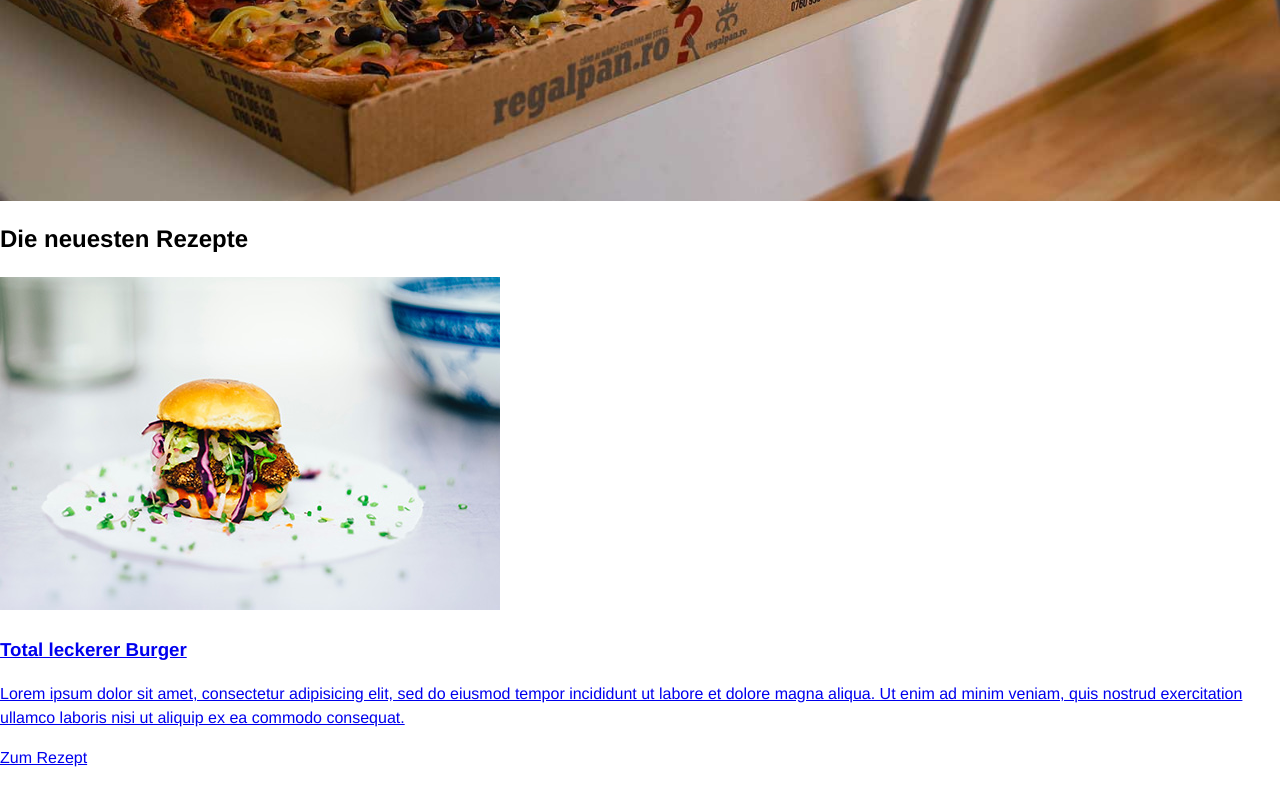
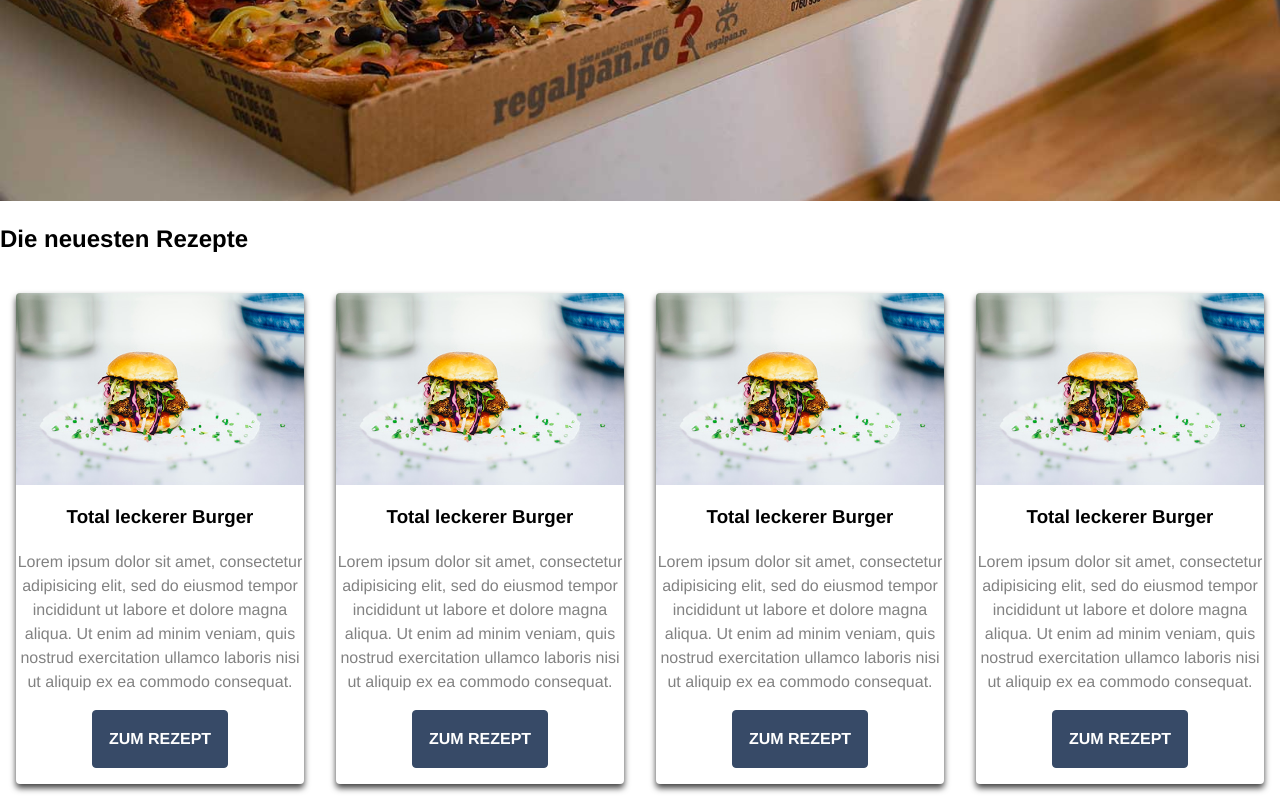
Before and after one commit to wippezorgel/bta-kochen-maerz-2019, a plain HTML site: page index.html in a window 1280 px wide. Shown: the part 599-1399 px from the top of the page. Before the commit the page ends 1369 px from the top, so only its background shows below. Drawn offline with Linux system fonts and the light colour scheme.

Commit message:
4. tag html

```diff
--- a/assets/css/style.css
+++ b/assets/css/style.css
@@ -99,6 +99,51 @@ body{
   color: #374A67;
   font-weight: bold;
   border-radius: 4px;
+}
+
+.card img{
+  width: 100%;
+  display: block;
+}
+
+.card{
+  box-shadow: 0px 4px 6px 0px rgba(0,0,0,0.75);
+  margin: 1rem;
+  text-align: center;
+  padding-bottom: 1rem;
+  border-radius: 4px;
+  overflow: hidden;
+}
+
+.card a{
+  text-decoration: none;
+
+}
+
+.card h3 a{
+  color: #000;
+}
+
+.card p a{
+  color: #828282;
+}
+
+.button-blue{
+  color: #fff;
+  background-color: #374a67;
+  transition: 0.5s;
+  display: inline-block;
+
+}
+
+.button-blue:hover{
+  color: #374a67;
+  background-color: #fff;
+}
 
 
+@media (min-width:768px) {
+  .row{
+    display: flex;
+  }
 }
--- a/index.html
+++ b/index.html
@@ -52,6 +52,11 @@
       <section id="rezepte">
         <h2>Die neuesten Rezepte</h2>
 
+
+        <div class="row">
+
+
+
           <article class="card">
             <a href="#">
               <img src="assets/img/burger.jpg" alt="Burger">
@@ -66,10 +71,65 @@
                 Lorem ipsum dolor sit amet, consectetur adipisicing elit, sed do eiusmod tempor incididunt ut labore et dolore magna aliqua. Ut enim ad minim veniam, quis nostrud exercitation ullamco laboris nisi ut aliquip ex ea commodo consequat.
               </a>
             </p>
-          <a href="#">Zum Rezept</a>
+            <a href="#" class="button button-blue">Zum Rezept</a>
 
           </article>
 
+          <article class="card">
+            <a href="#">
+              <img src="assets/img/burger.jpg" alt="Burger">
+            </a>
+            <h3>
+              <a href="#">
+                Total leckerer Burger
+              </a>
+            </h3>
+            <p>
+              <a href="#">
+                Lorem ipsum dolor sit amet, consectetur adipisicing elit, sed do eiusmod tempor incididunt ut labore et dolore magna aliqua. Ut enim ad minim veniam, quis nostrud exercitation ullamco laboris nisi ut aliquip ex ea commodo consequat.
+              </a>
+            </p>
+            <a href="#" class="button button-blue">Zum Rezept</a>
+
+          </article>
+
+          <article class="card">
+            <a href="#">
+              <img src="assets/img/burger.jpg" alt="Burger">
+            </a>
+            <h3>
+              <a href="#">
+                Total leckerer Burger
+              </a>
+            </h3>
+            <p>
+              <a href="#">
+                Lorem ipsum dolor sit amet, consectetur adipisicing elit, sed do eiusmod tempor incididunt ut labore et dolore magna aliqua. Ut enim ad minim veniam, quis nostrud exercitation ullamco laboris nisi ut aliquip ex ea commodo consequat.
+              </a>
+            </p>
+            <a href="#" class="button button-blue">Zum Rezept</a>
+
+          </article>
+
+          <article class="card">
+            <a href="#">
+              <img src="assets/img/burger.jpg" alt="Burger">
+            </a>
+            <h3>
+              <a href="#">
+                Total leckerer Burger
+              </a>
+            </h3>
+            <p>
+              <a href="#">
+                Lorem ipsum dolor sit amet, consectetur adipisicing elit, sed do eiusmod tempor incididunt ut labore et dolore magna aliqua. Ut enim ad minim veniam, quis nostrud exercitation ullamco laboris nisi ut aliquip ex ea commodo consequat.
+              </a>
+            </p>
+            <a href="#" class="button button-blue">Zum Rezept</a>
+
+          </article>
+
+        </div>
       </section>
     </main>
 
```
Lines whose indentation alone changed are shown as unchanged.
